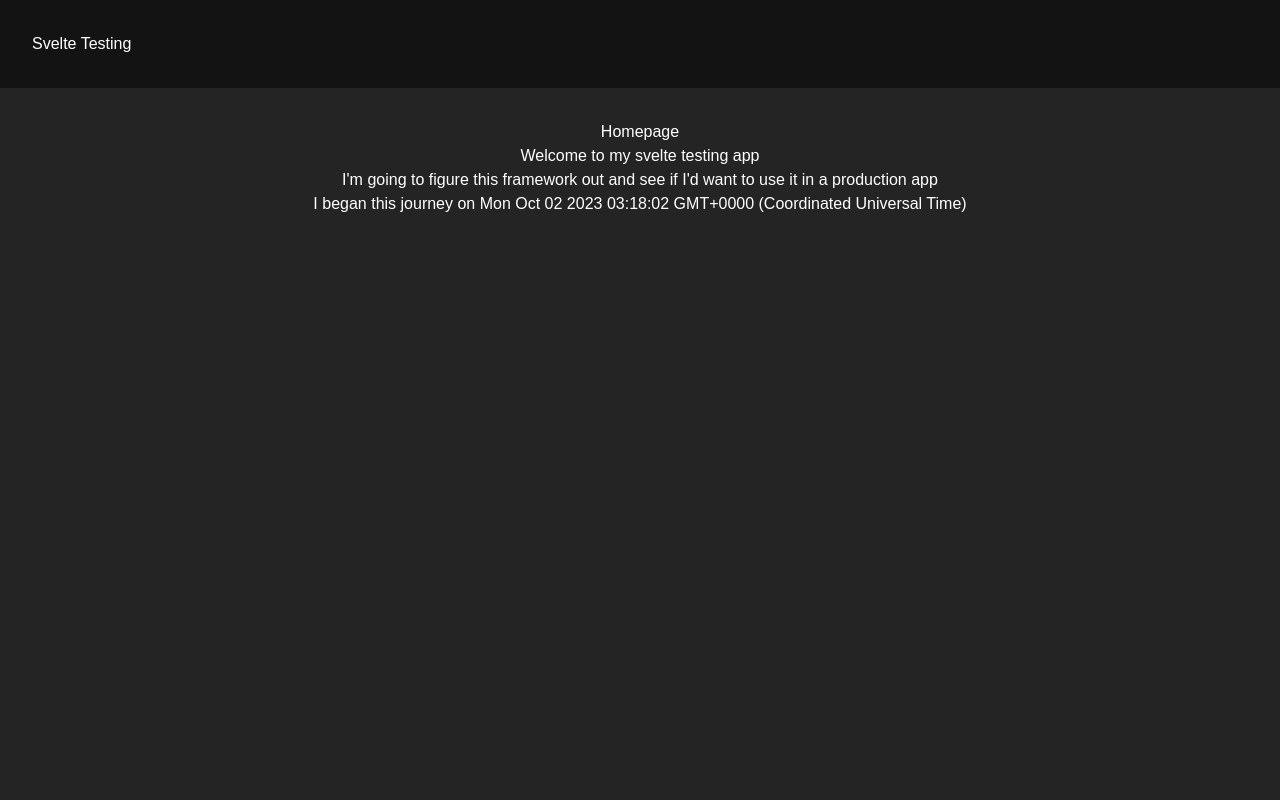
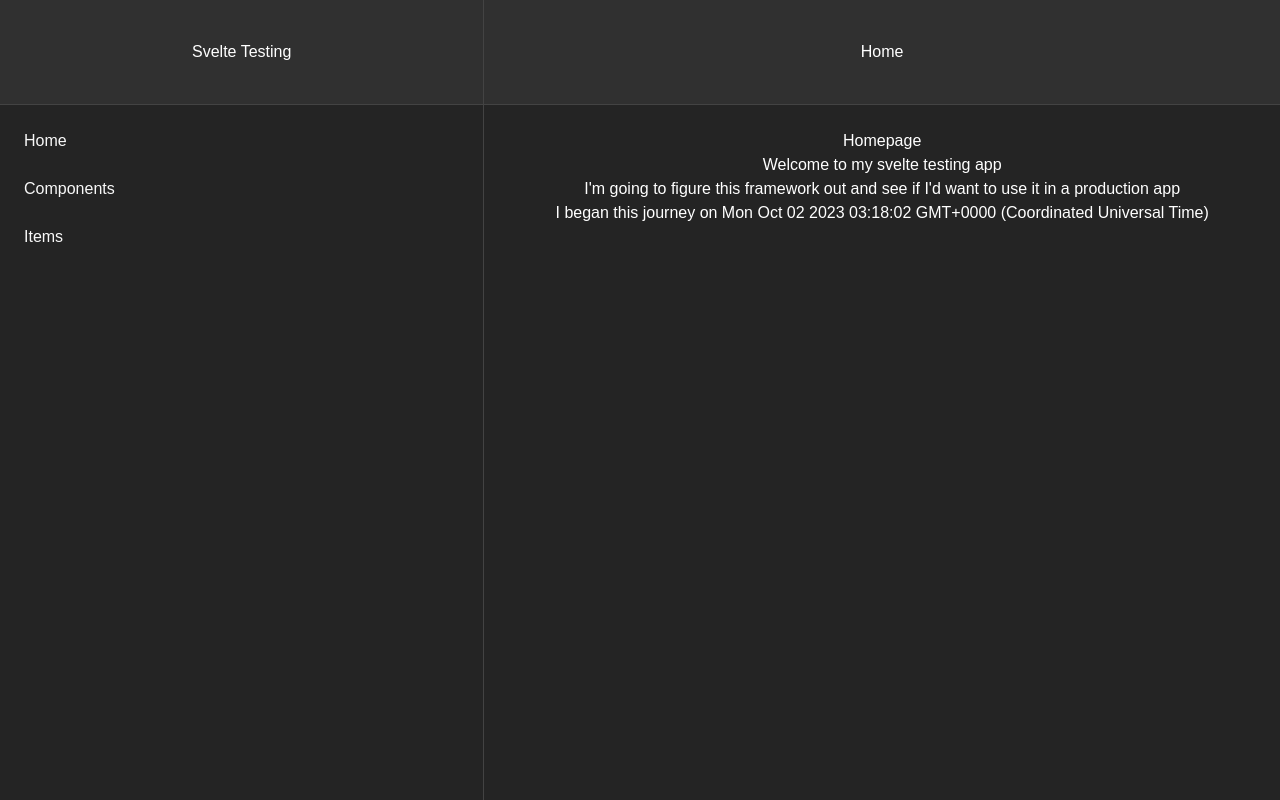
Before and after one commit to domuen/svelte-testing, a SvelteKit app: page / in a window 1280 px wide. Built offline with nearby package versions, Linux system fonts and the light colour scheme; a web font is replaced by a local one.

Commit message:
update page layout

```diff
--- a/src/routes/+layout.svelte
+++ b/src/routes/+layout.svelte
@@ -1,19 +1,59 @@
 <script>
   import "../app.css";
   import { goto } from "$app/navigation";
+  import { page } from "$app/stores";
+
+  const routeHeader = (() => {
+    const { pathname } = $page.url;
+
+    if (pathname === "/") return "Home";
+    if (pathname === "/components") return "Components";
+
+    return pathname;
+  })();
+
+  const routes = [
+    {
+      name: "Home",
+      path: "/",
+    },
+    {
+      name: "Components",
+      path: "/components",
+    },
+    {
+      name: "Items",
+      path: "/items",
+    }
+  ];
 
   const handleNavigate = () => {
     goto("/");
   };
 </script>
 
-<div class="p-8 bg-[#131313]">
-  <!-- svelte-ignore a11y-no-noninteractive-element-interactions a11y-click-events-have-key-events -->
-  <h1 class="cursor-pointer select-none" on:click={handleNavigate}>
-    Svelte Testing
-  </h1>
+<div class="flex flex-row">
+  <div class="flex flex-col h-screen border-r border-r-secondary">
+    <div class="bg-primary border-b border-b-secondary px-48 py-10">
+      <h1 class="whitespace-nowrap">Svelte Testing</h1>
+    </div>
+
+    <div class="flex flex-col p-6 gap-6">
+      {#each routes as route}
+        <a class="text-button-text" href={route.path}>{route.name}</a>
+      {/each}
+    </div>
+  </div>
+
+  <div class="flex flex-col w-full">
+    <div
+      class="flex items-center justify-center bg-primary border-b border-b-secondary px-48 py-10"
+    >
+      <h1 class="whitespace-nowrap">{routeHeader}</h1>
+    </div>
+
+    <div class="p-6">
+      <slot />
+    </div>
+  </div>
 </div>
-
-<div class="p-8">
-  <slot />
-</div>
```
